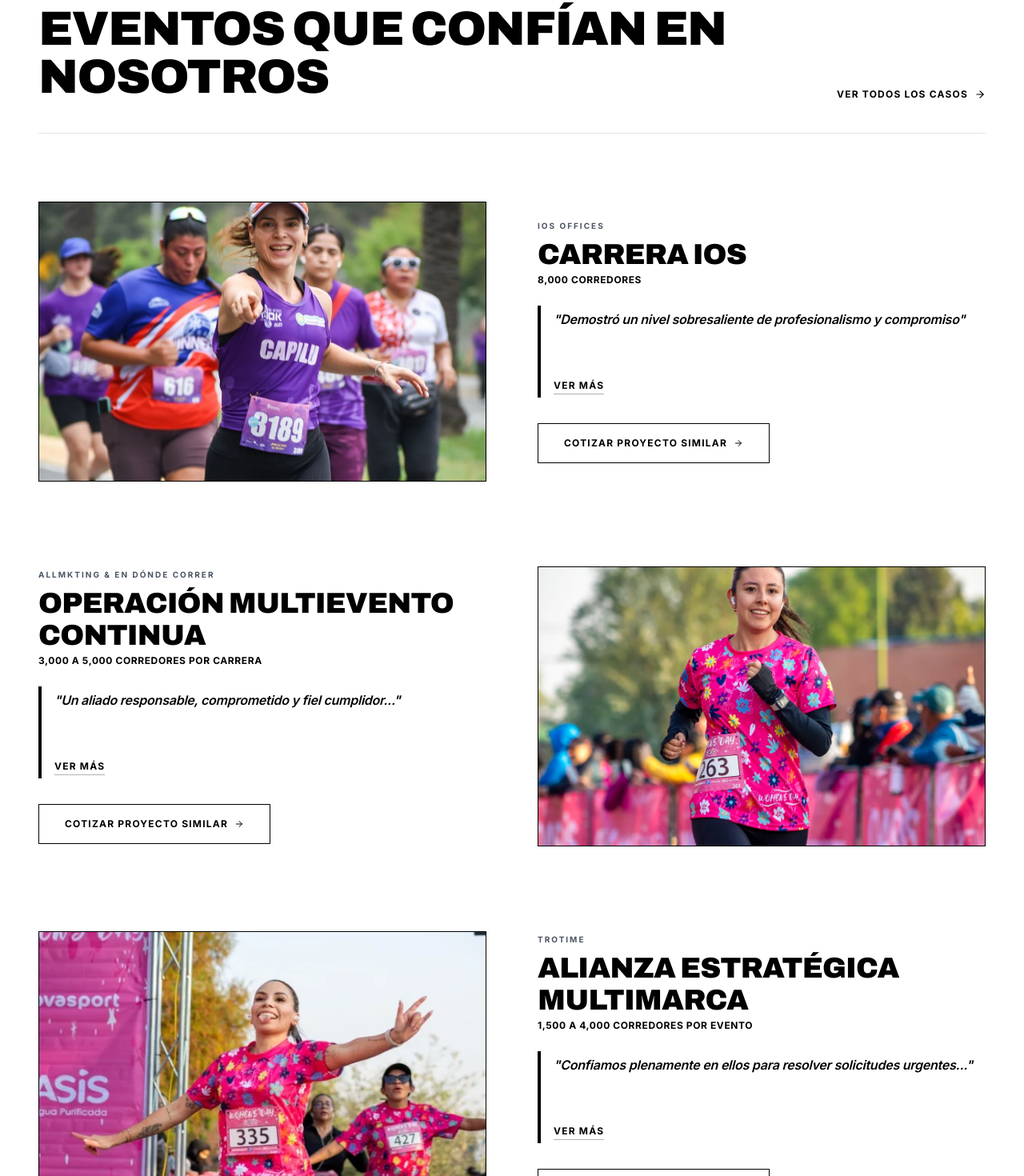
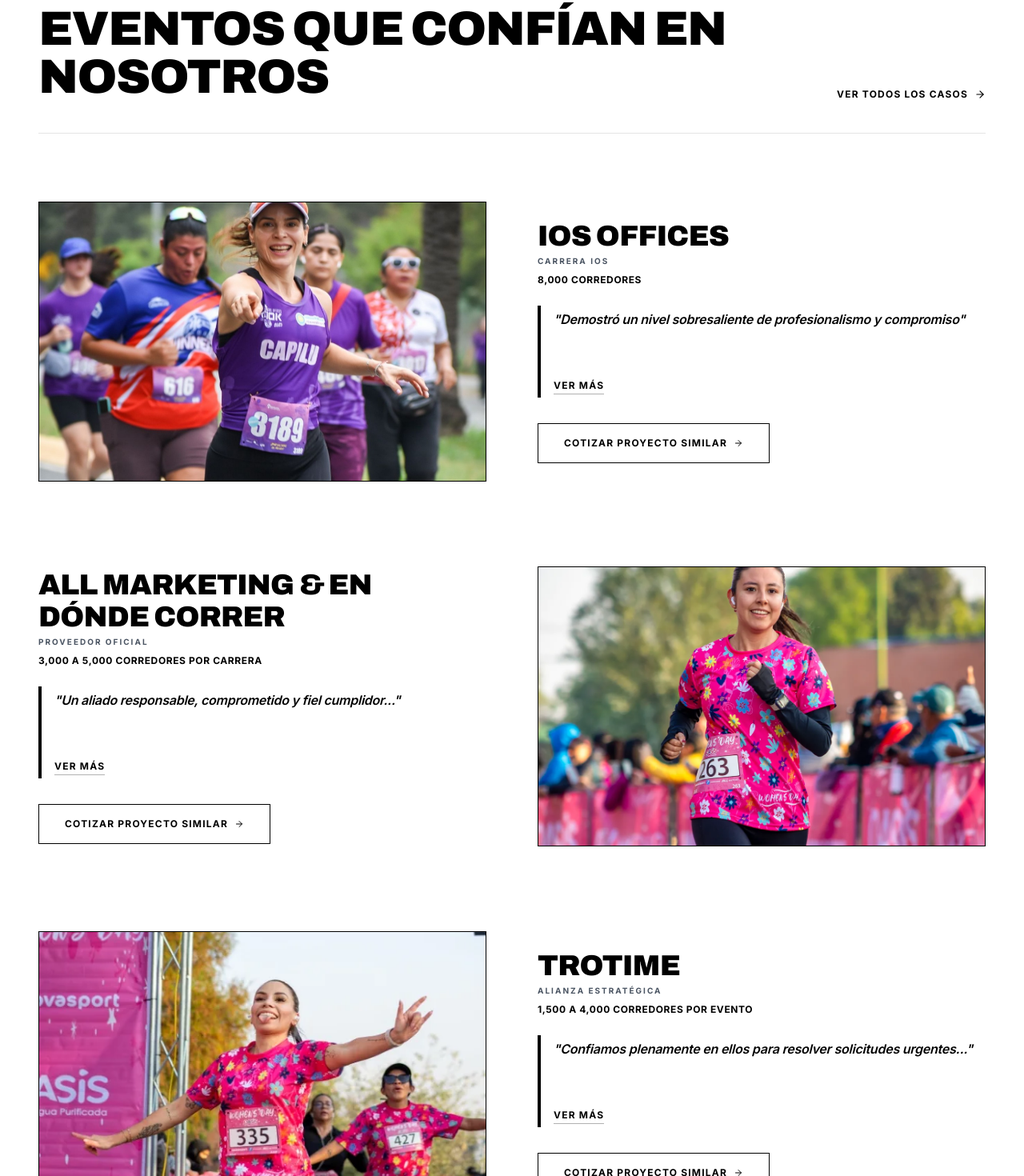
Before and after one commit to Obed0/sportsprint-oxent, a React (Vite) app: page /casos-de-exito in a window 1280 px wide. Shown: the part 1185-2655 px from the top of the page at 80% size. Built offline with nearby package versions, Linux system fonts and the light colour scheme.

Commit message:
style: invert typography hierarchy and update text copy in success stories

```diff
--- a/src/app/components/home/CasosExitoSection.tsx
+++ b/src/app/components/home/CasosExitoSection.tsx
@@ -12,8 +12,8 @@
 const cases = [
   {
     id: 'ios-offices',
-    tag: 'IOS OFFICES',
-    title: 'Carrera IOS',
+    tag: 'Carrera IOS',
+    title: 'IOS OFFICES',
     participants: '8,000 corredores',
     quote: 'SportsPrint demostró un nivel sobresaliente de profesionalismo y compromiso en la producción masiva de nuestros kits. Su entrega en tiempo y forma fue clave para el correcto desarrollo del evento, reflejándose directamente en la satisfacción y experiencia de los 8,000 corredores.',
     briefQuote: 'Demostró un nivel sobresaliente de profesionalismo y compromiso',
@@ -24,8 +24,8 @@
   },
   {
     id: 'allmkting',
-    tag: 'ALLMKTING & EN DÓNDE CORRER',
-    title: 'Operación Multievento Continua',
+    tag: 'PROVEEDOR OFICIAL',
+    title: 'ALL MARKETING & EN DÓNDE CORRER',
     participants: '3,000 a 5,000 corredores por carrera',
     quote: 'A lo largo de tres años como nuestro proveedor exclusivo, han destacado por su innovación tecnológica, uso de telas de la mayor calidad and precisión logística. Un aliado responsable, comprometido y fiel cumplidor de sus tareas que siempre está a la altura de eventos masivos.',
     briefQuote: 'Un aliado responsable, comprometido y fiel cumplidor...',
@@ -36,8 +36,8 @@
   },
   {
     id: 'trotime',
-    tag: 'TROTIME',
-    title: 'Alianza Estratégica Multimarca',
+    tag: 'Alianza Estratégica',
+    title: 'TROTIME',
     participants: '1,500 a 4,000 corredores por evento',
     quote: 'Un aliado clave en la producción textil personalizada que destaca por su puntualidad y alta capacidad de respuesta. Confiamos plenamente en ellos para resolver solicitudes urgentes de forma eficiente y bajo entregas oportunas, sin comprometer jamás el acabado final.',
     briefQuote: 'Confiamos plenamente en ellos para resolver solicitudes urgentes...',
@@ -82,20 +82,20 @@
                     id={item.id}
                     className="border-b border-black/10 pb-8 lg:pb-10 last:border-b-0 last:pb-8 lg:last:pb-10 scroll-mt-32"
                   >
-                    {/* Index & Tag */}
-                    <div className="flex items-center gap-3 mb-2">
+                    {/* Index & Title (Large) */}
+                    <div className="flex items-center gap-3 mb-1">
                       <span className="font-heading font-black text-xs text-neutral-300">
                         {String(index + 1).padStart(2, '0')}
                       </span>
-                      <span className="text-[10px] tracking-[0.2em] text-[#4B5563] font-bold uppercase">
-                        {item.tag}
-                      </span>
+                      <h3 className="font-heading font-black text-2xl sm:text-3xl uppercase">
+                        {item.title}
+                      </h3>
                     </div>
 
-                    {/* Title */}
-                    <h3 className="font-heading font-black text-2xl sm:text-3xl uppercase mb-1">
-                      {item.title}
-                    </h3>
+                    {/* Tag (Smaller secondary subtitle below Title) */}
+                    <span className="text-[10px] tracking-[0.2em] text-[#4B5563] font-bold uppercase block mb-1">
+                      {item.tag}
+                    </span>
 
                     {/* Participants */}
                     <span className="text-xs font-bold text-neutral-800 uppercase tracking-wider block mb-6">
@@ -213,15 +213,15 @@
                 >
                   <ScrollReveal direction={isLeft ? 'left' : 'right'}>
                     <motion.div layout="position" transition={{ duration: 0.4, ease: [0.16, 1, 0.3, 1] }}>
-                      {/* Tag */}
+                      {/* Title (Large) */}
+                      <h3 className="font-heading font-black text-3xl sm:text-4xl uppercase mb-1">
+                        {item.title}
+                      </h3>
+
+                      {/* Tag (Smaller secondary subtitle below Title) */}
                       <span className="text-[10px] tracking-[0.2em] text-[#4B5563] font-bold uppercase block mb-2">
                         {item.tag}
                       </span>
-
-                      {/* Title */}
-                      <h3 className="font-heading font-black text-3xl sm:text-4xl uppercase mb-1">
-                        {item.title}
-                      </h3>
 
                       {/* Participants count */}
                       <span className="text-xs font-bold text-black uppercase tracking-wider block mb-6">
```
